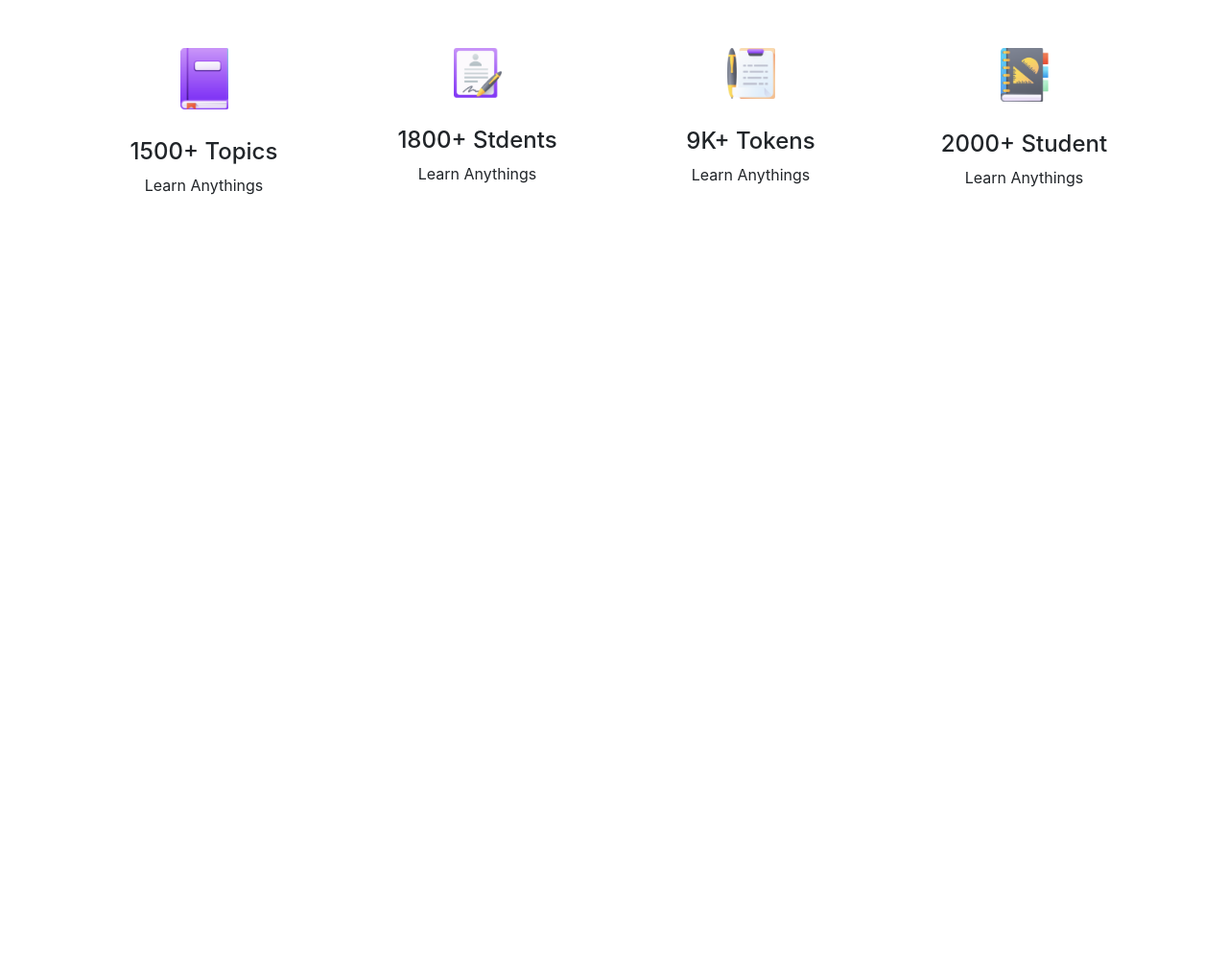
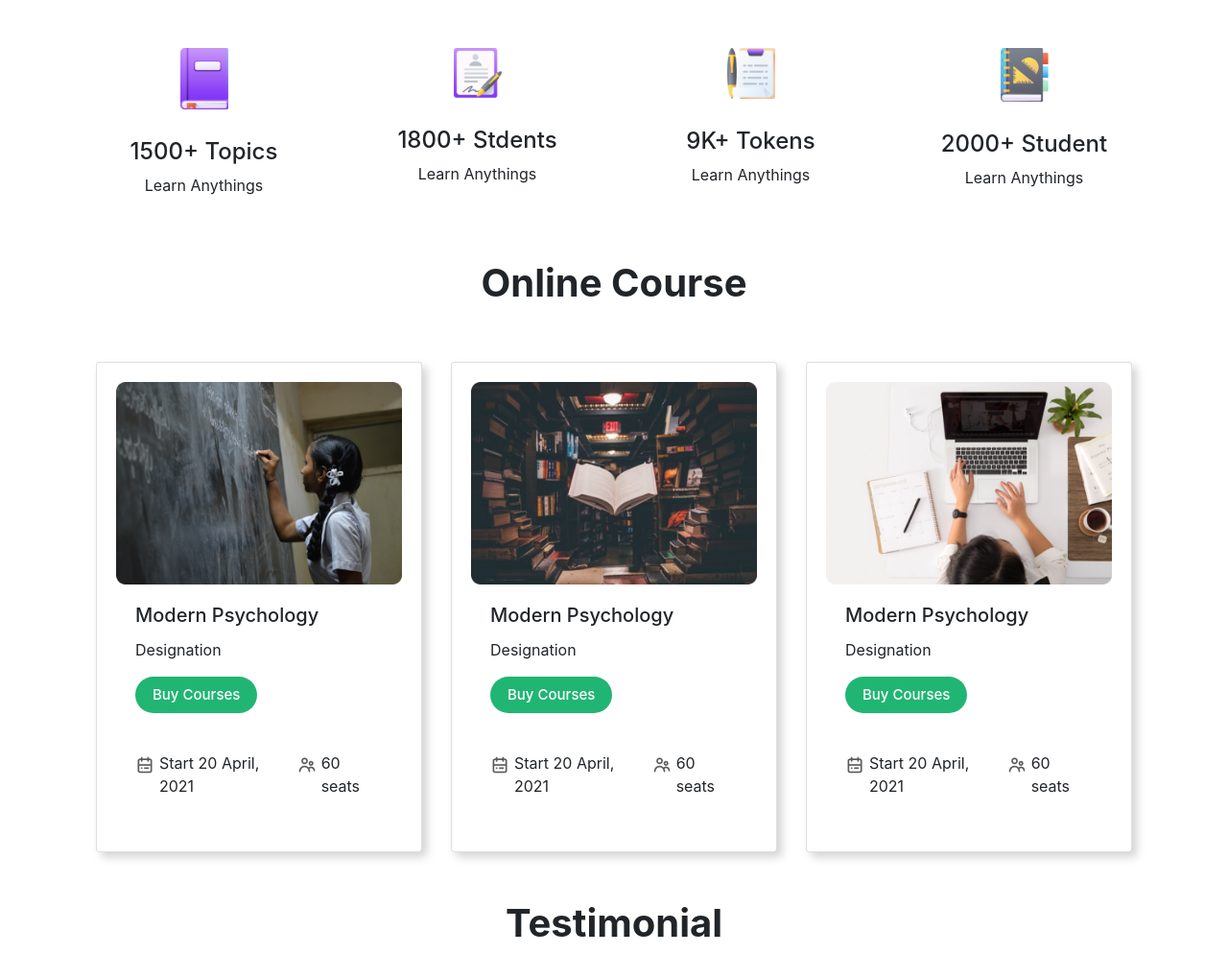
Before and after one commit to morshedulmunna/E-School-Online, a plain HTML site: page index.html in a window 1280 px wide. Shown: the part 500-1494 px from the top of the page at 96% size. Before the commit the page ends 800 px from the top, so only its background shows below. Drawn offline with nearby package versions, Linux system fonts and the light colour scheme.

Commit message:
card add and cad customize

```diff
--- a/index.html
+++ b/index.html
@@ -78,6 +78,65 @@
         </div>
     </div>
 
+<!--This is Online Course Card Part-->
+    <div class="container">
+        <div class="online-Course">
+            <h1><strong>Online Course</strong></h1>
+        </div>
+
+        <div class="container">
+            <div class="card-deck">
+                <div class="card">
+                  <img class="card-img-top" src="asset/Photos/Morder pyschology.png" alt="Card image cap">
+                  <div class="card-body">
+                    <h5 class="card-title">Modern Psychology</h5>
+                    <p class="card-text">Designation</p>
+                    <button class="link-button">Buy Courses</button>
+                        <div class="d-flex justify-content-start footer-customize">
+                            <div class="footer-icon"><img src="asset/ICON/calendar.png" alt=""></div>
+                            <div><p>Start 20 April, 2021</p></div>
+                            <div class="footer-icon"><img src="asset/ICON/people.png" alt=""></div>
+                            <div><p>60 seats</p></div>
+                        </div>
+
+                  </div>
+                </div>
+                <div class="card">
+                    <img class="card-img-top" src="asset/Photos/Morder psyc.png" alt="Card image cap">
+                    <div class="card-body">
+                      <h5 class="card-title">Modern Psychology</h5>
+                      <p class="card-text">Designation</p>
+                      <button class="link-button">Buy Courses</button>
+                        <div class="d-flex justify-content-start footer-customize">
+                            <div class="footer-icon"><img src="asset/ICON/calendar.png" alt=""></div>
+                            <div><p>Start 20 April, 2021</p></div>
+                            <div class="footer-icon"><img src="asset/ICON/people.png" alt=""></div>
+                            <div><p>60 seats</p></div>
+                        </div>
+                    </div>
+                  </div>
+                  <div class="card">
+                    <img class="card-img-top" src="asset/Photos/Morder pychons.png" alt="Card image cap">
+                    <div class="card-body">
+                      <h5 class="card-title">Modern Psychology</h5>
+                      <p class="card-text">Designation</p>
+                      <button class="link-button">Buy Courses</button>
+                        <div class="d-flex justify-content-start footer-customize">
+                            <div class="footer-icon"><img src="asset/ICON/calendar.png" alt=""></div>
+                            <div><p>Start 20 April, 2021</p></div>
+                            <div class="footer-icon"><img src="asset/ICON/people.png" alt=""></div>
+                            <div><p>60 seats</p></div>
+                        </div>
+                    </div>
+                  </div>
+              </div>
+<!--This is Testimonial Part-->
+    <div class="container">
+        <div class="online-Course">
+            <h1><strong>Testimonial</strong></h1>
+        </div>
+
+    </div>
 <!--This is My JS Default Link-->
     <script src="https://code.jquery.com/jquery-3.5.1.slim.min.js" integrity="sha384-DfXdz2htPH0lsSSs5nCTpuj/zy4C+OGpamoFVy38MVBnE+IbbVYUew+OrCXaRkfj" crossorigin="anonymous"></script>
     <script src="https://cdn.jsdelivr.net/npm/popper.js@1.16.0/dist/umd/popper.min.js" integrity="sha384-Q6E9RHvbIyZFJoft+2mJbHaEWldlvI9IOYy5n3zV9zzTtmI3UksdQRVvoxMfooAo" crossorigin="anonymous"></script>
--- a/style.css
+++ b/style.css
@@ -16,7 +16,7 @@ section{
     width: 200px;
     height: 59px;
 }
-/*=======Hadder Part*/
+/*========Hadder Part===================*/
 .hadder{
     padding-top: 40px;
 }
@@ -44,7 +44,7 @@ section{
     text-decoration: none;
     color: black;
   }
-/*Icon and Catagory*/
+/*=======Icon and Catagory===============*/
   .icon-customize img{
       width: 50px;
       padding-bottom: 30px;
@@ -52,3 +52,20 @@ section{
   .icon-customize{
       text-align: center;
   }
+/*=======Online Course Card Part=========*/
+.online-Course{
+    text-align: center;
+}
+.card{
+    border: none;
+    border-radius: 10px;
+    box-shadow: 5px 5px 10px lightgray;
+    padding: 20px;
+}
+.footer-customize{
+    padding-top: 40px;
+}
+.footer-icon img{
+    width: 25px;
+    padding-right: 5px;
+}
```
